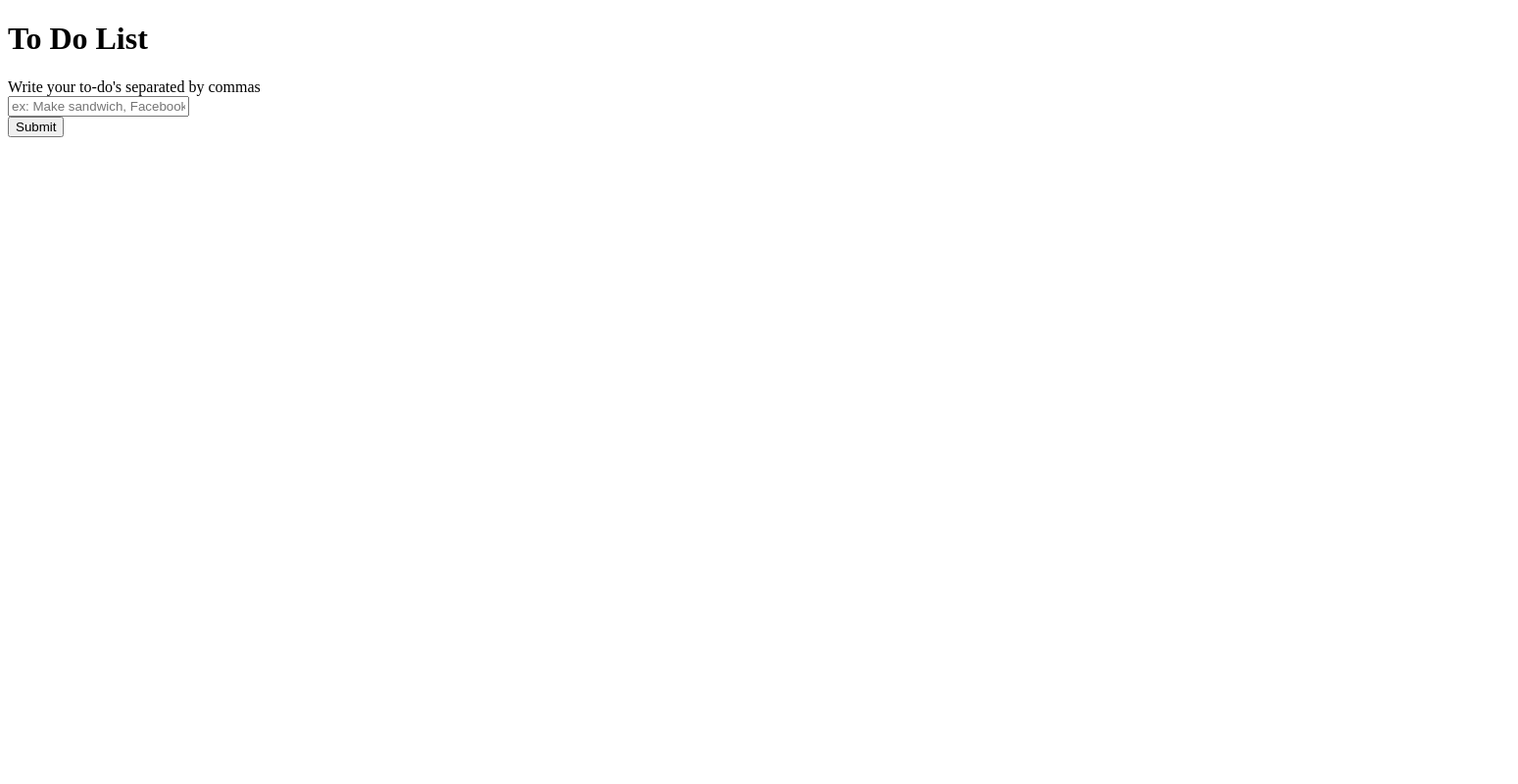
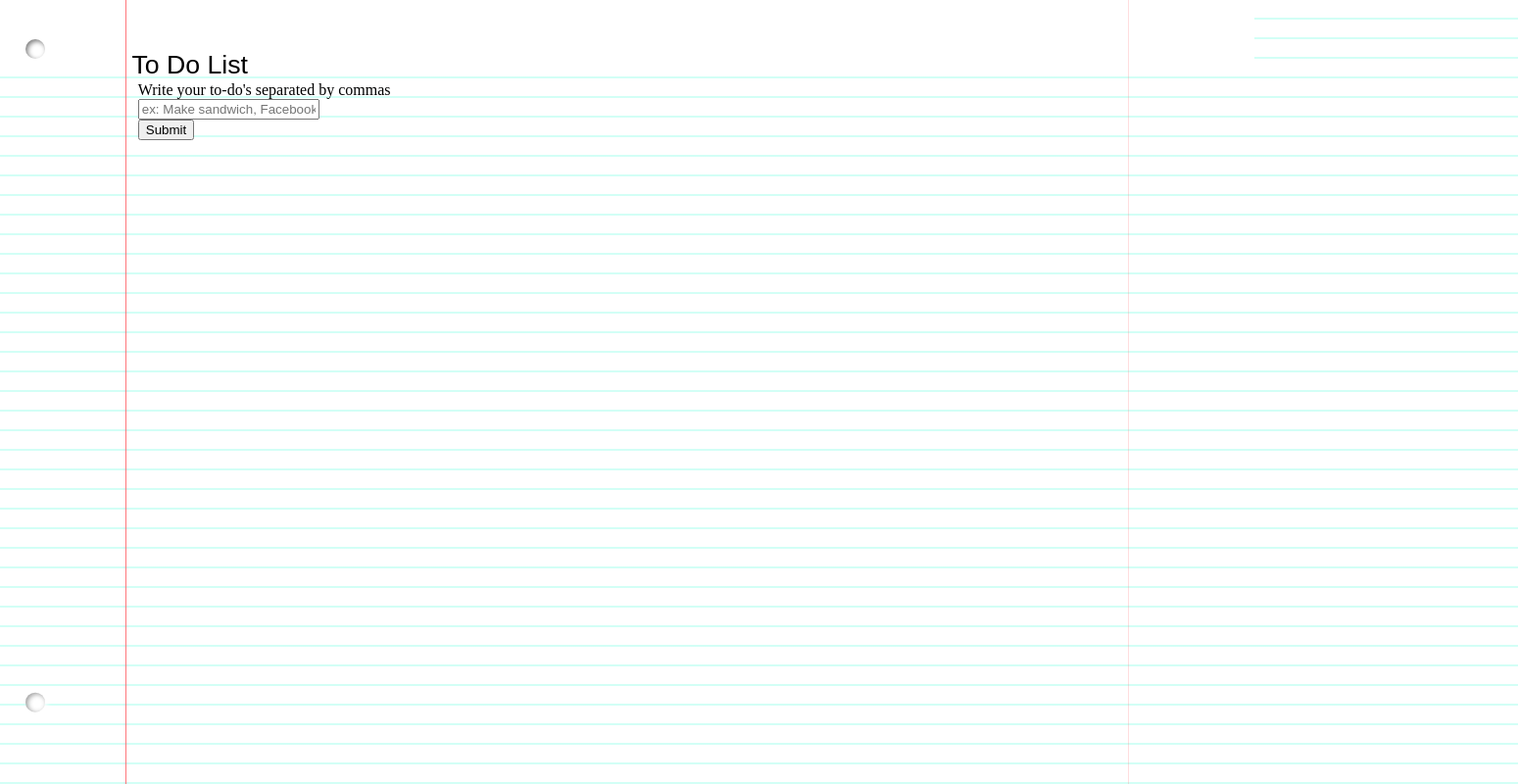
Before and after one commit to Sford4/ToDoList, a plain HTML site: page index.html in a window 1280 px wide. Shown: the whole page at 98% size, 1549 px wide, since content can reach past the window. Drawn offline with nearby package versions, Linux system fonts and the light colour scheme.

Commit message:
made it all pretty like

```diff
--- a/ToDoList.css
+++ b/ToDoList.css
@@ -1,4 +1,90 @@
+
+
 .makeOpaque {
 	opacity: .5;
 	text-decoration: line-through;
 }
+
+h1 {
+	text-align: center;
+	font-family: 'Roboto', sans-serif;
+	display: inline-block;
+	width: 100%;
+	margin: 0 auto;
+
+}
+
+label {
+	font: sans-serif;
+}
+
+ul {
+	font-family: 'Indie Flower', cursive;
+	display: inline-block;
+	width: 100%;
+	margin: 0 auto 0 11%;
+}
+
+#content {
+	display: inline-block;
+	width: 100%;
+	margin: 0 auto 0 11%;
+}
+
+body {
+    margin: 0;
+    padding: 0;
+    height: 100%;
+	/* gradients - second red border, first red border, top white space, blue lines */
+    background-image:  -webkit-linear-gradient(left, rgba(255,85,91, .2), rgba(255,85,91, .2)), -webkit-linear-gradient(left, rgba(255,85,91, .8), rgba(255,85,91, .8)), -webkit-linear-gradient(top, white 0px, white 69px, rgba(255,255,255,0) 70px), -webkit-repeating-linear-gradient(white 0px, white 18px, #A6FFED 19px, white 20px);
+    background-image:  -moz-linear-gradient(left, rgba(255,85,91, .2), rgba(255,85,91, .2)), -moz-linear-gradient(left, rgba(255,85,91, .8), rgba(255,85,91, .8)), -moz-linear-gradient(top, white 0px, white 69px, rgba(255,255,255,0) 70px), -moz-repeating-linear-gradient(white 0px, white 18px, #A6FFED 19px, white 20px);
+    background-image:  -ms-linear-gradient(left, rgba(255,85,91, .2), rgba(255,85,91, .2)), -ms-linear-gradient(left, rgba(255,85,91, .8), rgba(255,85,91, .8)), -ms-linear-gradient(top, white 0px, white 69px, rgba(255,255,255,0) 70px), -ms-repeating-linear-gradient(white 0px, white 18px, #A6FFED 19px, white 20px);
+    background-image:  -o-linear-gradient(left, rgba(255,85,91, .2), rgba(255,85,91, .2)), -o-linear-gradient(left, rgba(255,85,91, .8), rgba(255,85,91, .8)), -o-linear-gradient(top, white 0px, white 69px, rgba(255,255,255,0) 70px), -o-repeating-linear-gradient(white 0px, white 18px, #A6FFED 19px, white 20px);
+    background-image:  linear-gradient(left, rgba(255,85,91, .2), rgba(255,85,91, .2)), linear-gradient(left, rgba(255,85,91, .8), rgba(255,85,91, .8)), linear-gradient(top, white 0px, white 69px, rgba(255,255,255,0) 70px), repeating-linear-gradient(white 0px, white 18px, #A6FFED 19px, white 20px);
+    background-size: 1px, 1px, auto, auto 20px;
+    background-repeat: repeat-y, repeat-y, no-repeat, repeat;
+    background-position: 90% 0px, 10% 0px, 0px 0px, 0px 0px;
+}
+
+.paper {
+	margin: 0;
+    display: block;
+    font: 10pt Arial, sans-serif;
+    line-height: 20px;
+    padding-top: 50px;
+    padding-left: 10.5%;
+    padding-right: 10.5%;
+    text-align: justify;
+}
+.paper:first-line {
+    font: 20pt Arial, sans-serif;
+    line-height: 33px;
+    vertical-align: baseline;
+}
+.paper:after {
+    content: '';
+    display: block;
+    width: 20px;
+    height: 20px;
+    border-radius: 10px;
+    position: absolute;
+    background: rgba(255,255,255,1);
+    top: 40px;
+    left: 2%;
+    z-index: 10;
+    -webkit-box-shadow:
+        inset 2px 2px 5px rgba(125,125,125,1),
+        2px 50.1em 5px rgba(255,255,255,1), 0px 50em rgba(125,125,125,.75),
+        2px 90.1em 5px rgba(255,255,255,1), 0px 90em rgba(125,125,125,.5),
+        2px 130.1em 5px rgba(255,255,255,1), 0px 130em rgba(125,125,125,.25);
+    -moz-box-shadow:
+        inset 2px 2px 5px rgba(125,125,125,1),
+        2px 50.1em 5px rgba(255,255,255,1), 0px 50em rgba(125,125,125,.75),
+        2px 90.1em 5px rgba(255,255,255,1), 0px 90em rgba(125,125,125,.5),
+        2px 130.1em 5px rgba(255,255,255,1), 0px 130em rgba(125,125,125,.25);
+    box-shadow:
+        inset 2px 2px 5px rgba(125,125,125,1),
+        2px 50.1em 5px rgba(255,255,255,1), 0px 50em rgba(125,125,125,.75),
+        2px 90.1em 5px rgba(255,255,255,1), 0px 90em rgba(125,125,125,.5),
+        2px 130.1em 5px rgba(255,255,255,1), 0px 130em rgba(125,125,125,.25);
+}
--- a/ToDoList.js
+++ b/ToDoList.js
@@ -4,6 +4,10 @@ function createItem() {
 	var userInput = textBox.val();
 	var userArray = userInput.split(",");
 	var ulElement = $('#theList');
+	if (!userInput) {
+		alert("Oh come on.  You must have SOMETHING to do!");
+		return;
+	}
 	for (i = 0; i < userArray.length; i++) {
 		var listPiece = $('<li>');
 		listPiece.click(function(){
@@ -20,3 +24,7 @@ $("#listItem").keyup(function(event){
         createItem();
     }
 });
+
+$("#submit").click(function() {
+	createItem();
+});
--- a/index.html
+++ b/index.html
@@ -3,14 +3,18 @@
 <head>
 	<link rel="stylesheet" href="ToDoList.css" type="text/css" media="screen">
 	<title>To Do List</title>
+	<link href='https://fonts.googleapis.com/css?family=Indie+Flower' rel='stylesheet' type='text/css'>
+	<link href='https://fonts.googleapis.com/css?family=Roboto:700' rel='stylesheet' type='text/css'>
 </head>
 <body>
-	<h1>To Do List</h1>
+	<h1 id="title" class="paper" contenteditable>To Do List</h1>
+	<div id="content">
 		<label>Write your to-do's separated by commas</label>
 		<br>
 		<input title="Hit Enter to submit" id="listItem" type="text" name="list-enter" placeholder="ex: Make sandwich, Facebook stalk, Sleep">
 		<br>
 		<button type="button" id="submit">Submit</button>
+	</div>
 
 
 	<ul id="theList"></ul>
```
Also changed, not shown: sam!!!.html (deleted).
